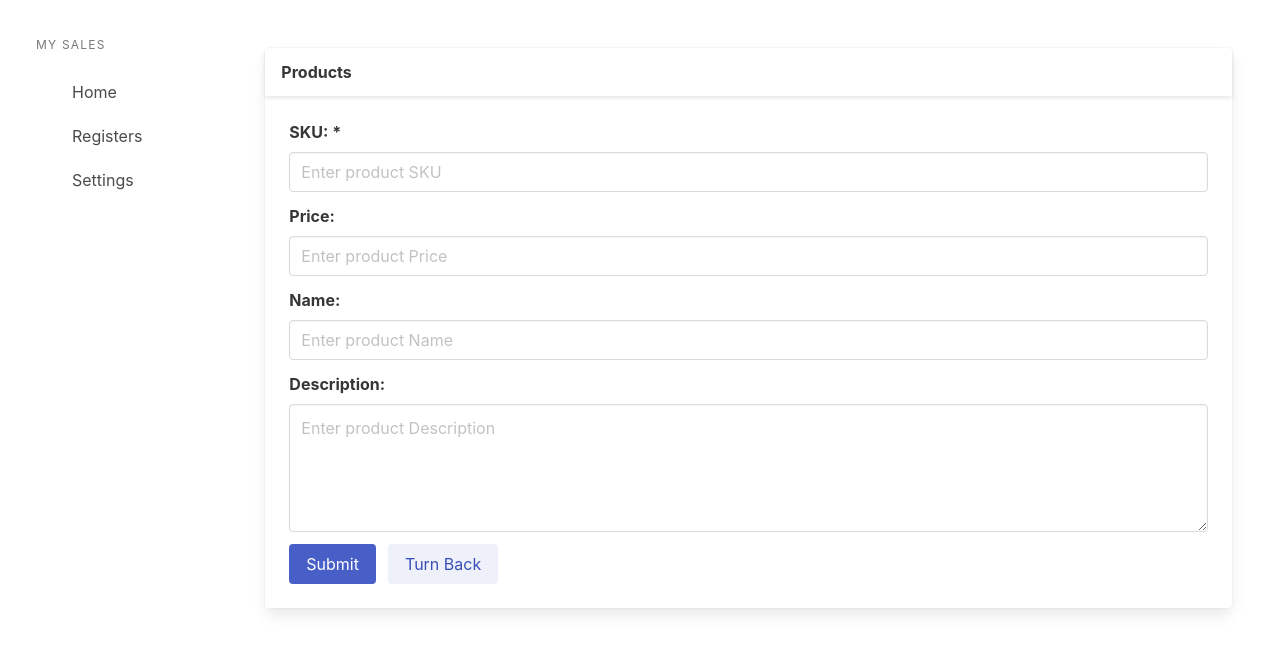
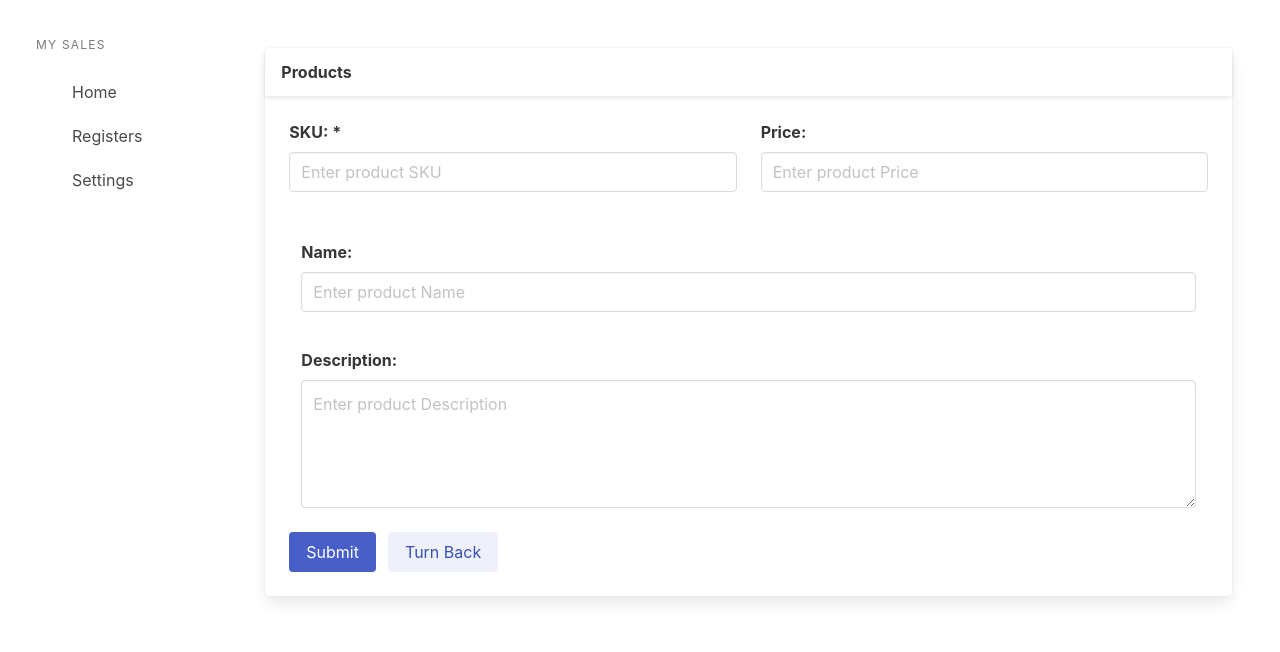
Before and after one commit to gabrielhs33/Spring-NextJs, a Next.js app in the folder sales-app/: page /records/products in a window 1280 px wide. Shown: the top 652 px of the page. Built offline with nearby package versions, Linux system fonts and the light colour scheme.

Commit message:
Manipulating Forms with State

```diff
--- a/sales-app/src/components/products/records/index.tsx
+++ b/sales-app/src/components/products/records/index.tsx
@@ -1,48 +1,69 @@
+import { useState } from 'react'
 import { Layout }  from 'components'
 
 export const RegisterProducts: React.FC = () =>{
+
+    const [ sku, setSku ] = useState('')
+    const [ price, setPrice ] = useState('')
+    const [ name, setName ] = useState('')
+    const [ description, setDescription ] = useState('')
+
+    const submit = () => {
+
+        const product = {
+
+            sku,
+            price,
+            name,
+            description
+        }
+        console.log(product)
+    }
 
     return(
 
         <Layout title="Products">
 
-            <div className="field">
+            <div className="columns">
+                <div className="field is-half column">
                     <label className="label" htmlFor="inputSku">SKU: *</label>
                     <div className="control">
                         <input className="input"
-                            id="inputSku"
+                                id="inputSku" value={sku} onChange={event => setSku(event.target.value)}
                                 placeholder="Enter product SKU"/>
                     </div>
                 </div>
-            <div className="field">
+                <div className="field is-half column">
                     <label className="label" htmlFor="inputPrice">Price: </label>
                     <div className="control">
                         <input className="input"
-                            id="inputPrice"
+                                id="inputPrice" value={price} onChange={event => setPrice(event.target.value)}
                                 placeholder="Enter product Price"/>
                     </div>
                 </div>
-            <div className="field">
+            </div>
+
+            <div className="field column is-full">
                 <label className="label" htmlFor="inputSku">Name: </label>
                 <div className="control">
                     <input className="input"
-                            id="inputName"
+                            id="inputName" value={name} onChange={event => setName(event.target.value)}
                             placeholder="Enter product Name"/>
                 </div>
             </div>
 
-            <div className="field">
+            <div className="field column is-full">
                 <label className="label" htmlFor="inputSku">Description: </label>
                 <div className="control">
                     <textarea className="textarea"
-                            id="inputDesc"
+                            id="inputDesc" value={description} onChange={event => setDescription(event.target.value)}
                             placeholder="Enter product Description"/>
                 </div>
             </div>
 
             <div className="field is-grouped">
                 <div className="control">
-                    <button className="button is-link">Submit</button>
+                    <button onClick={submit} className="button is-link">Submit</button>
                 </div>
                 <div className="control">
                     <button className="button is-link is-light">Turn Back</button>
```
Lines whose indentation alone changed are shown as unchanged.
